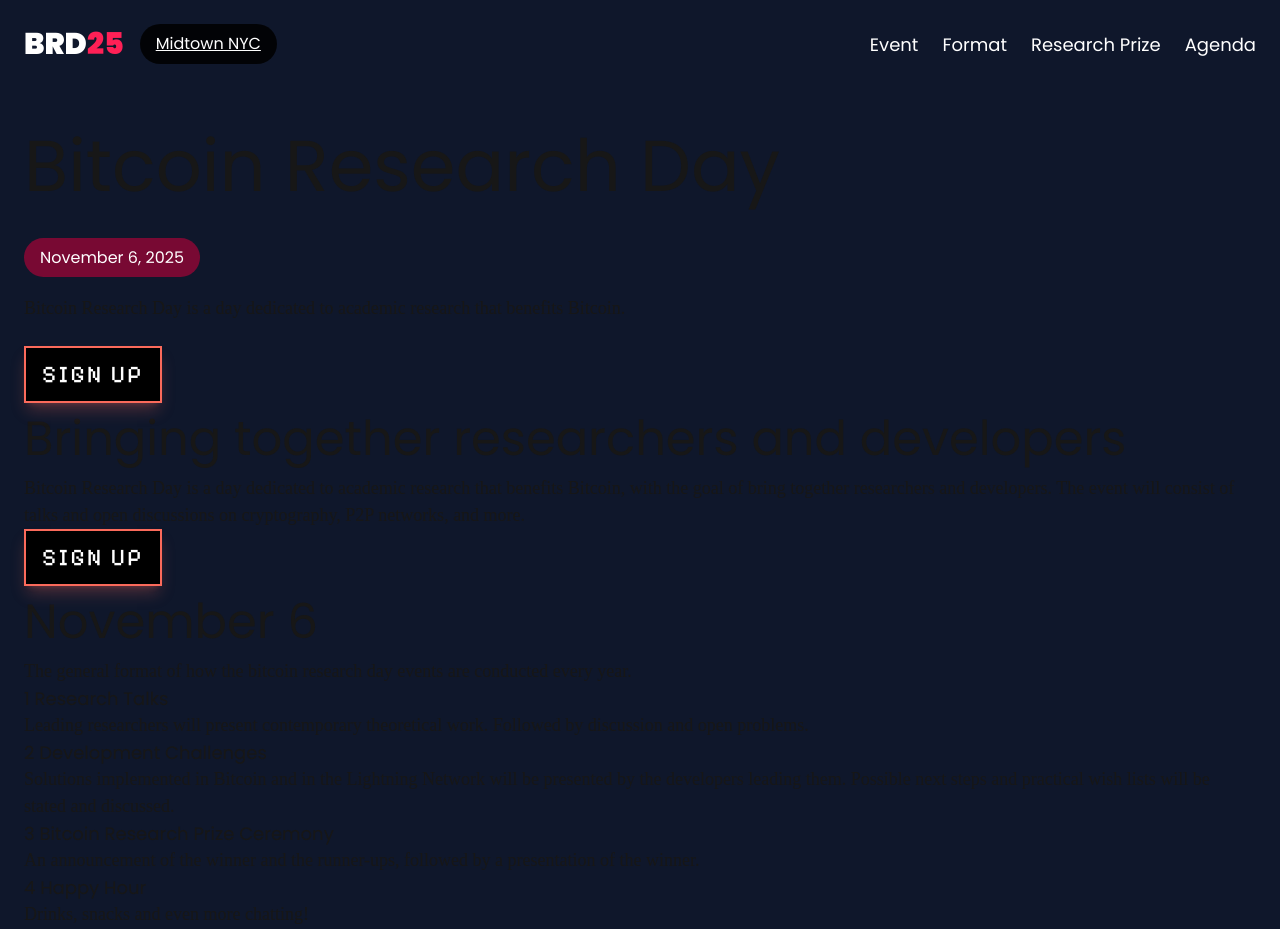
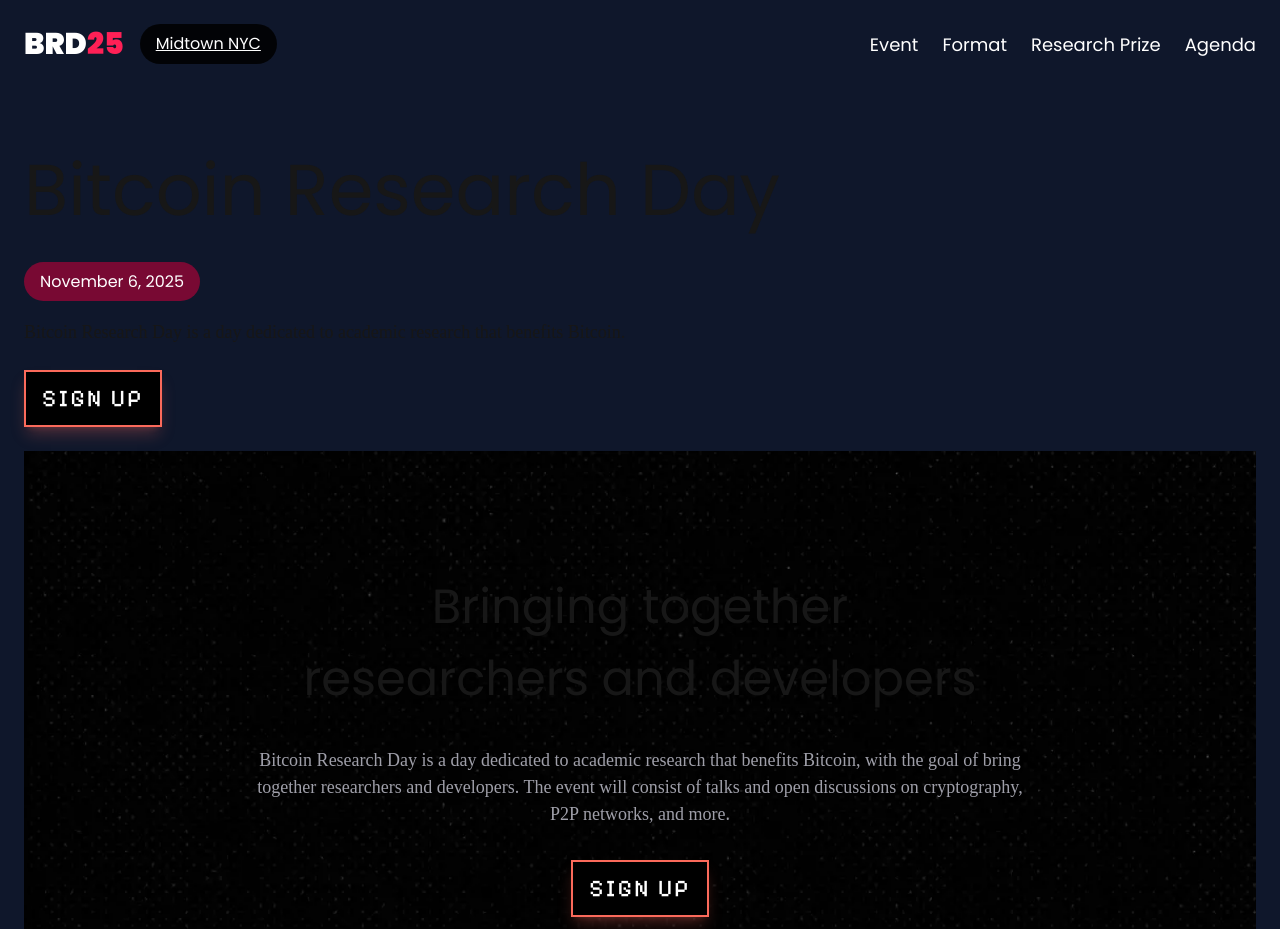
Before and after one commit to chaincodelabs/brd-website, a Next.js app: page / in a window 1280 px wide. Shown: the top 929 px of the page. Built offline with nearby package versions, Linux system fonts and the light colour scheme.

Commit message:
about styling

```diff
--- a/app/globals.css
+++ b/app/globals.css
@@ -72,3 +72,7 @@
     font-size: var(--text-5xl)
   }
 }
+
+#about p {
+  color: var(--color-zinc-400);
+}
--- a/app/page.tsx
+++ b/app/page.tsx
@@ -35,11 +35,13 @@
     <div className="bg-slate-900">
       <Header />
       <main className="p-6">
-        <div id="hero" className="flex flex-col gap-6">
+        <div id="hero" className="flex flex-col gap-6 py-6">
           <HeroContent />
         </div>
-        <div id="about">
-          <AboutContent />
+        <div id="about" className="bg-black p-6 text-center md:p-16 lg:p-30 bg-[url(/dark-texture.webp)] bg-cover">
+          <div className="max-w-3xl flex flex-col gap-8 items-center mx-auto">
+            <AboutContent />
+          </div>
         </div>
         <div id="format">
           <FormatContent />
--- a/components/Button.tsx
+++ b/components/Button.tsx
@@ -10,9 +10,9 @@
     <div className={`flex items-center gap-[-10px] ${className}`}>
       {/* Text Frame */}
       <div className="bg-black border-[#fb6a5b] border-2 border-solid box-border content-stretch flex items-center justify-center px-4 py-3 relative shrink-0 shadow-lg shadow-[#fb6a5b]/25">
-        <p className="font-medium leading-[normal] relative shrink-0 text-[24px] text-nowrap text-white tracking-[2.4px] uppercase whitespace-pre font-pixelify !no-underline">
+        <span className="font-medium leading-[normal] relative shrink-0 text-[24px] text-nowrap text-white tracking-[2.4px] uppercase whitespace-pre font-pixelify !no-underline">
           {text}
-        </p>
+        </span>
       </div>
     </div>
   );
--- a/content/about.mdx
+++ b/content/about.mdx
@@ -1,6 +1,6 @@
 import Button from "@/components/Button"
 
-## Bringing together researchers and developers
+## Bringing&nbsp;together researchers&nbsp;and developers
 
 Bitcoin Research Day is a day dedicated to academic research that benefits Bitcoin, with the goal of bring together researchers and developers. The event will consist of talks and open discussions on cryptography, P2P networks, and more.
 
```
Also changed, not shown: public/dark-texture.webp (added).
